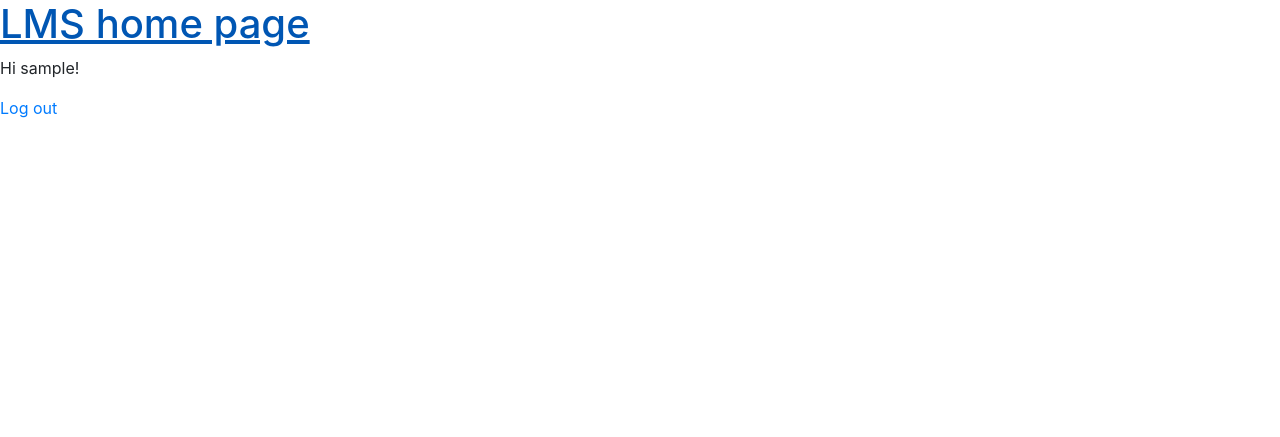
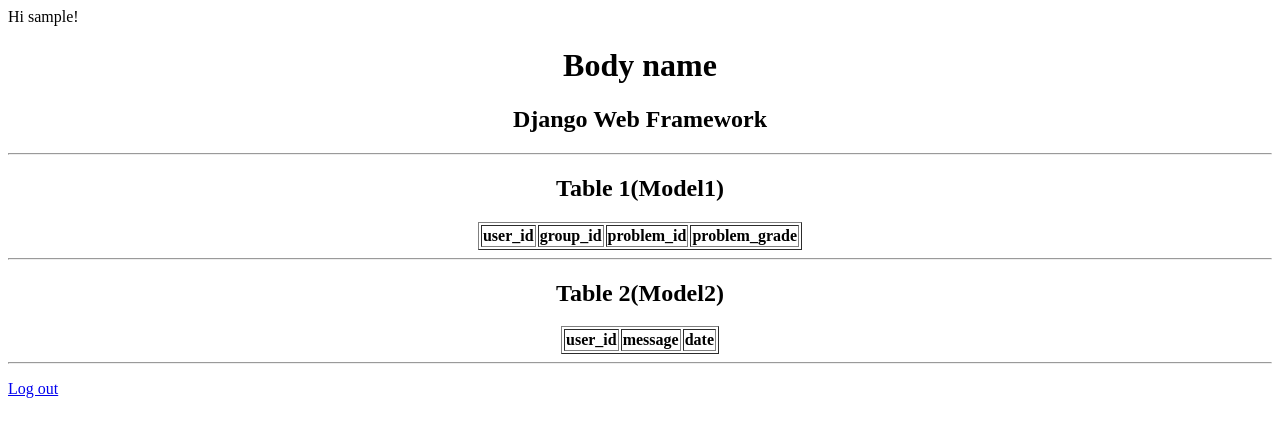
Before and after one commit to aylmss/LMSproject, a Django app: page / in a window 1280 px wide. Shown: the top 437 px of the page. Run offline with Django 3.2, Linux system fonts and the light colour scheme; the visitor is signed in with stand-in values (Sample User, id 1); lists and menus that the app fills with data are empty.

Commit message:
fixed home.html

```diff
--- a/myLmsApp/templates/base.html
+++ b/myLmsApp/templates/base.html
@@ -2,21 +2,76 @@
 {% load static %}
 <html>
   <head>
-    <title>LMS home page</title>
-    <link rel="stylesheet" href="https://cdn.jsdelivr.net/npm/bootstrap@4.1.3/dist/css/bootstrap.min.css" integrity="sha384-MCw98/SFnGE8fJT3GXwEOngsV7Zt27NXFoaoApmYm81iuXoPkFOJwJ8ERdknLPMO" crossorigin="anonymous">
-    <link href="{% static 'css/base.css' %}" rel="stylesheet">
+    <title>Welcome to HomePage</title>
   </head>
   <body>
     <div>
       <header>
-        <div class="nav-left">
-          <h1><a href="{% url 'home' %}">LMS home page</a></h1>
-        </div>
-        <div class="nav-right">
-        </div>
       </header>
       {% if user.is_authenticated %}
         <p>Hi {{ user.username }}!</p>
+        <div class="nav-right">
+        </div>
+        <body>
+          <center>
+            <h1>Body name</h1>
+            <h2>Django Web Framework</h2>
+            <hr/>
+            <h2>Table 1(Model1)</h2>
+            <table border="1">
+              <tr>
+                <th>user_id</th>
+                <th>group_id</th>
+                <th>problem_id</th>
+                <th>problem_grade</th>
+              </tr>
+              {% for result in Grade%}
+              <tr>
+                <td>
+                  {{result.user_id}}
+                </td>
+                <td>
+                  {{result.group_id}}
+                </td>
+                <td>
+                  {{result.problem_id}}
+                </td>
+                <td>
+                  {{result.problem_grade}}
+                </td>
+              </tr>
+              {% endfor %}
+            </table>
+            <hr/>
+            <h2>Table 2(Model2)</h2>
+            <table border="1">
+              <tr>
+                <th>user_id</th>
+                <th>message</th>
+                <th>date</th>
+              </tr>
+              {% for result in Chat%}
+              <tr>
+                <td>
+                  {{result.user_id}}
+                </td>
+                <td>
+                  {{result.message}}
+                </td>
+                <td>
+                  {{result.date}}
+                </td>
+              </tr>
+              {% endfor %}
+
+            </table>
+            <hr/>
+          </center>
+        </body>
+
+
+
+
         <p><a href="{% url 'logout' %}">Log out</a></p>
       {% else %}
         <p>You are not logged in.</p>
--- a/myLmsApp/urls.py
+++ b/myLmsApp/urls.py
@@ -1,8 +1,10 @@
 from django.urls import path
 #from .views import gradeListView
+from .views import baseView
 from . import views
 
 urlpatterns=[
     # path('', gradeListView.as_view(), name='home'),
-    path('', views.mmdv, name='home')
+    path('', baseView.as_view(), name='base'),
+    path('home', views.mmdv.as_view(), name='home'),
 ]
--- a/myLmsApp/views.py
+++ b/myLmsApp/views.py
@@ -16,7 +16,15 @@
 #     model= Problem
 #     template_name= 'problem.html'   #??? kak sdelat; nomer
 
-def mmdv(request):
-    Gradedisplay=Grade.objects.all()
-    Chatdisplay=Chat.objects.all()
-    return render(request, "home.html", {"Grade":Gradedisplay, "Chat":Chatdisplay})
+# def mmdv(request):
+#     Gradedisplay=Grade.objects.all()
+#     Chatdisplay=Chat.objects.all()
+#     return render(request, "home.html", {"Grade":Gradedisplay, "Chat":Chatdisplay})
+
+class mmdv(ListView):
+    model=Grade
+    template_name='home.html'
+
+class baseView(ListView):
+    model=Grade
+    template_name='base.html'
--- a/myLmsProject/settings.py
+++ b/myLmsProject/settings.py
@@ -127,4 +127,4 @@
 
 STATIC_URL = '/static/'
 LOGIN_REDIRECT_URL = 'home'
-LOGOUT_REDIRECT_URL = 'home'
+LOGOUT_REDIRECT_URL = 'base'
```
Also changed, not shown: myLmsApp/admin.py (+6 -1 lines), myLmsApp/templates/home.html (+0 -59 lines).
